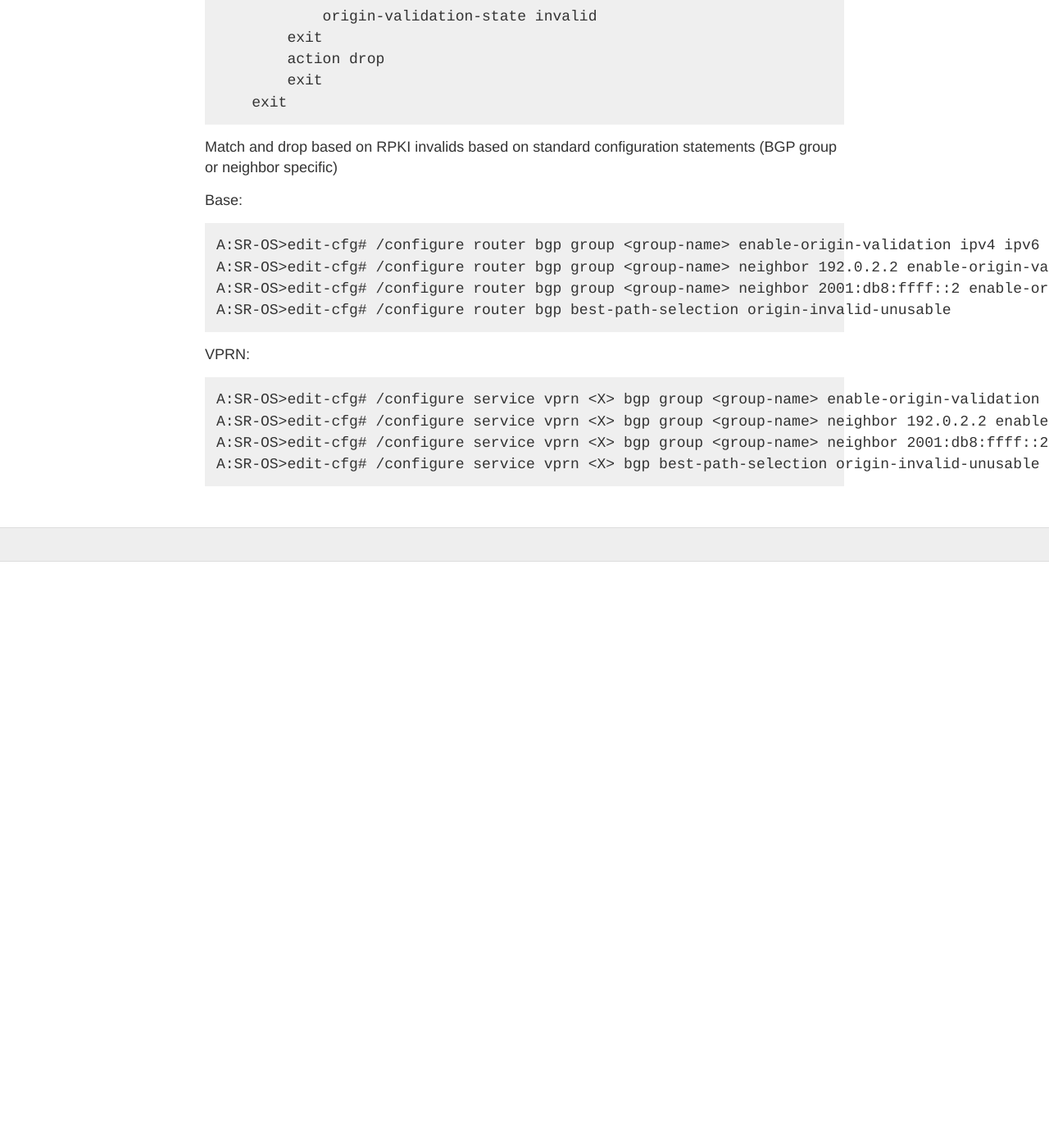
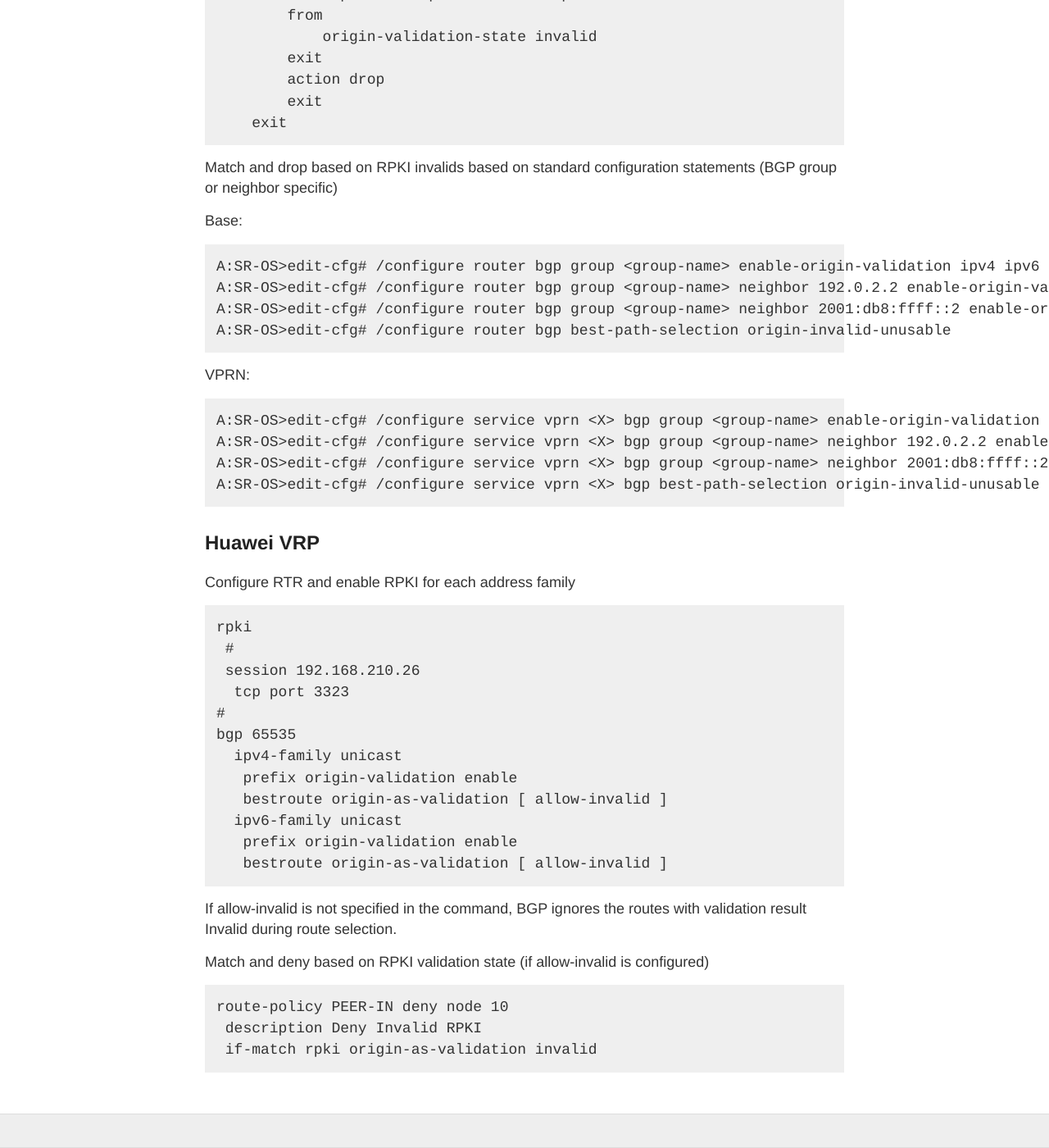
Before and after one commit to NLNOG/bgpfilterguide, a Jekyll site: the page built from guides/reject_invalids.md, in a window 1280 px wide and 1400 px high, scrolled down 6533 px. Shown: the whole window at 82% size. Built offline with Jekyll 4.4.1, drawn with Linux system fonts in a browser that asks for light colours; before the commit the page ends 7218 px from its top, so only the background shows below that.

Commit message:
Huawei VRP
Huawei VRP configuration

````diff
--- a/guides/reject_invalids.md
+++ b/guides/reject_invalids.md
@@ -268,3 +268,30 @@
 A:SR-OS>edit-cfg# /configure service vprn <X> bgp group <group-name> neighbor 2001:db8:ffff::2 enable-origin-validation ipv6
 A:SR-OS>edit-cfg# /configure service vprn <X> bgp best-path-selection origin-invalid-unusable
 ```
+
+## Huawei VRP
+
+
+Configure RTR and enable RPKI for each address family
+```
+rpki
+ #
+ session 192.168.210.26
+  tcp port 3323
+#
+bgp 65535
+  ipv4-family unicast
+   prefix origin-validation enable
+   bestroute origin-as-validation [ allow-invalid ]
+  ipv6-family unicast
+   prefix origin-validation enable
+   bestroute origin-as-validation [ allow-invalid ]
+```
+If allow-invalid is not specified in the command, BGP ignores the routes with validation result Invalid during route selection.
+
+Match and deny based on RPKI validation state (if allow-invalid is configured)
+```
+route-policy PEER-IN deny node 10
+ description Deny Invalid RPKI
+ if-match rpki origin-as-validation invalid
+```
````
